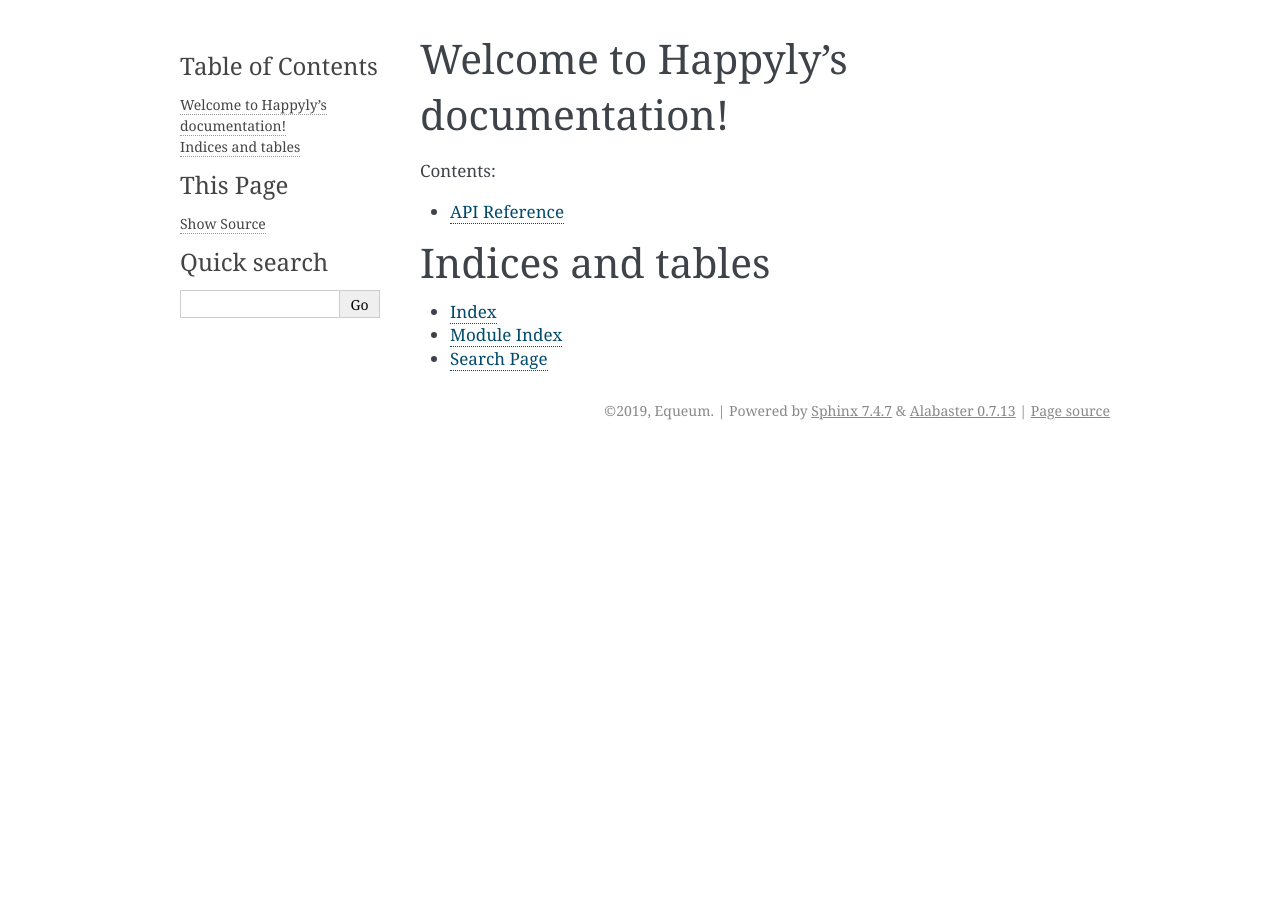
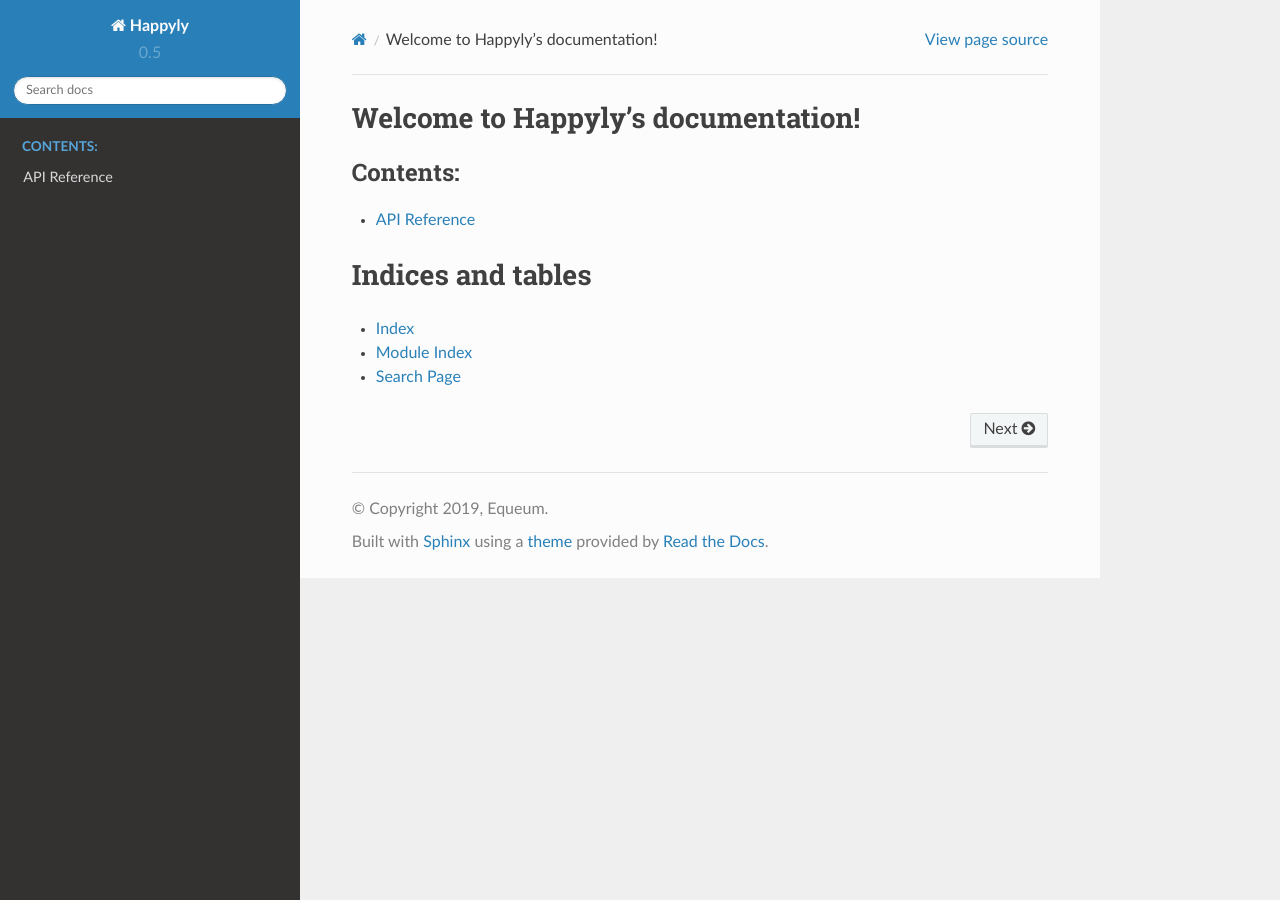
Before and after one commit to aliaksandr-tsukanau/cargopy, a Sphinx documentation site: the page built from docs/index.rst, in a window 1280 px wide. Built offline with Sphinx 7.4.7 and the Read the Docs theme 2.0.0, drawn with Linux system fonts in a browser that asks for light colours.

Commit message:
use rtd theme locally

```diff
--- a/docs/conf.py
+++ b/docs/conf.py
@@ -120,8 +120,7 @@
 # The theme to use for HTML and HTML Help pages.  See the documentation for
 # a list of builtin themes.
 #
-if not os.environ.get('READTHEDOCS'):
-    html_theme = 'alabaster'
+html_theme = 'sphinx_rtd_theme'
 
 # Theme options are theme-specific and customize the look and feel of a theme
 # further.  For a list of options available for each theme, see the
--- a/pyproject.toml
+++ b/pyproject.toml
@@ -32,6 +32,7 @@
     "bump2version>=0.5.10",  # use bump2version while bumpversion project is inactive
     "pre-commit>=1.14.4",
     "sphinx>=1.8.5",
+    "sphinx-rtd-theme>=0.4.3",
 ]
 test = ["pytest>=4.3.0", "tox>=3.7.0"]
 
```
